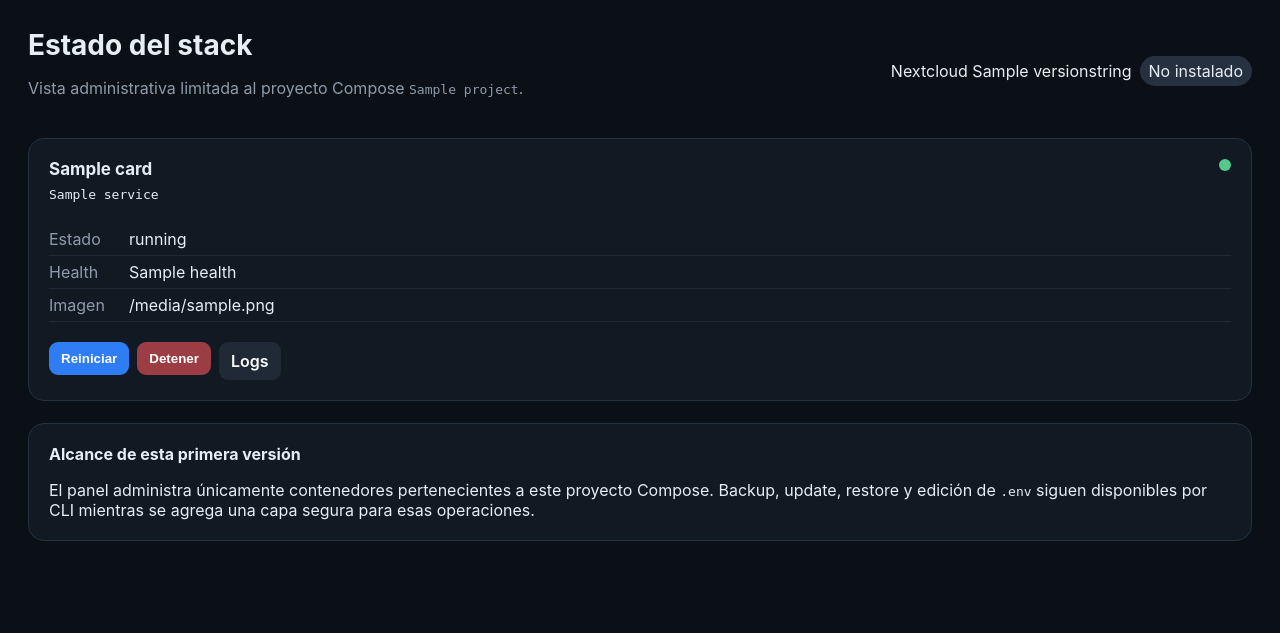
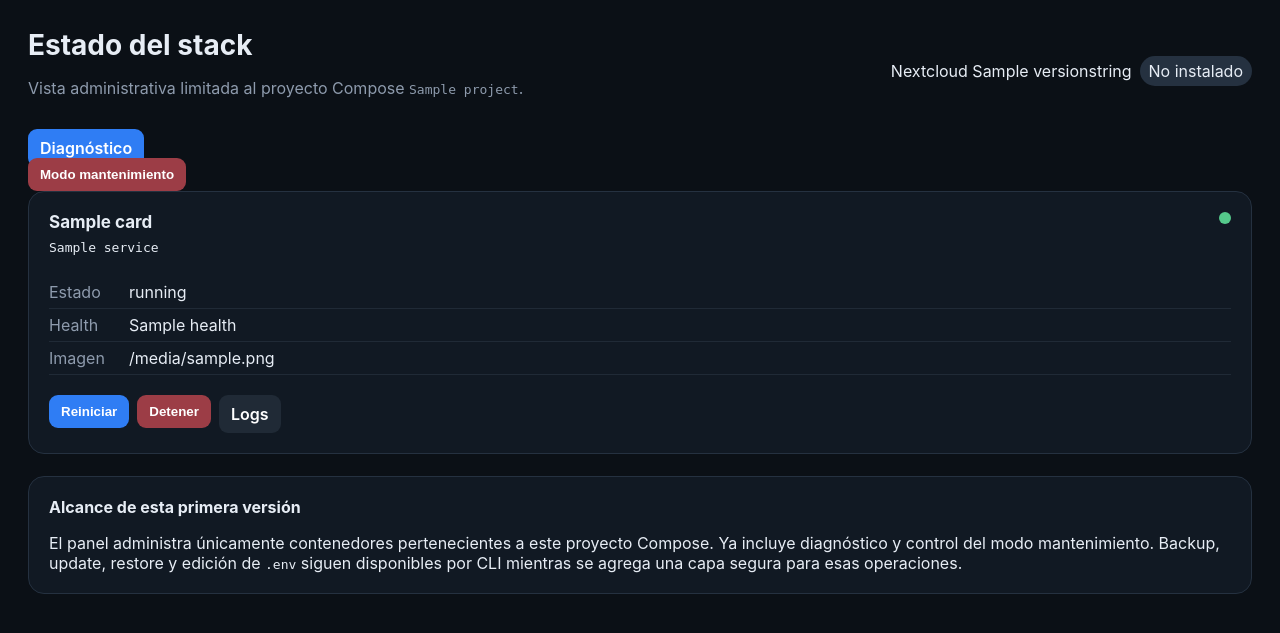
Before and after one commit to Destripador/docker-nextcloud-onlyoffice, a Flask app: template manager/templates/dashboard.html in a window 1280 px wide. Shown: the part 64-697 px from the top of the page. Run offline with Flask 3, Linux system fonts and the light colour scheme; the template is opened without the code that fills it: most values are stand-ins (such as "Sample title", 1, 10 or a date in 2020); parts of the project's set-up code (start-up, migrations or seed data) failed here and were passed over.

Commit message:
feat(manager): expose diagnostics and maintenance actions

```diff
--- a/manager/templates/dashboard.html
+++ b/manager/templates/dashboard.html
@@ -11,6 +11,23 @@
     <span class="pill {{ 'ok' if nc.installed else 'bad' }}">{{ 'Instalado' if nc.installed else 'No instalado' }}</span>
     {% if nc.maintenance %}<span class="pill warn">Mantenimiento</span>{% endif %}
   </div>
+  {% endif %}
+</section>
+
+<section class="toolbar">
+  <a class="button" href="{{ url_for('diagnostics_view') }}">Diagnóstico</a>
+  {% if nc %}
+    {% if nc.maintenance %}
+    <form method="post" action="{{ url_for('maintenance_action', state='off') }}">
+      <input type="hidden" name="csrf_token" value="{{ csrf_token() }}">
+      <button type="submit">Salir de mantenimiento</button>
+    </form>
+    {% else %}
+    <form method="post" action="{{ url_for('maintenance_action', state='on') }}">
+      <input type="hidden" name="csrf_token" value="{{ csrf_token() }}">
+      <button class="danger" type="submit">Modo mantenimiento</button>
+    </form>
+    {% endif %}
   {% endif %}
 </section>
 
@@ -55,6 +72,6 @@
 
 <section class="notice">
   <strong>Alcance de esta primera versión</strong>
-  <p>El panel administra únicamente contenedores pertenecientes a este proyecto Compose. Backup, update, restore y edición de <code>.env</code> siguen disponibles por CLI mientras se agrega una capa segura para esas operaciones.</p>
+  <p>El panel administra únicamente contenedores pertenecientes a este proyecto Compose. Ya incluye diagnóstico y control del modo mantenimiento. Backup, update, restore y edición de <code>.env</code> siguen disponibles por CLI mientras se agrega una capa segura para esas operaciones.</p>
 </section>
 {% endblock %}
```
